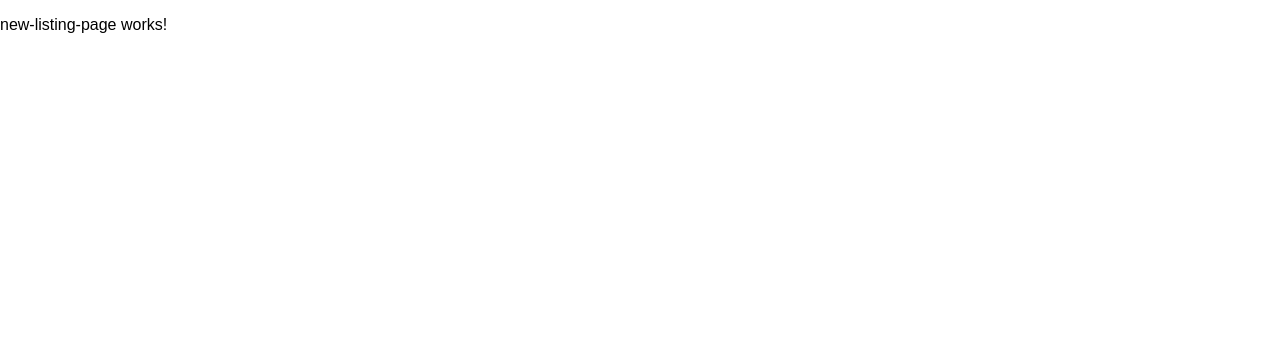
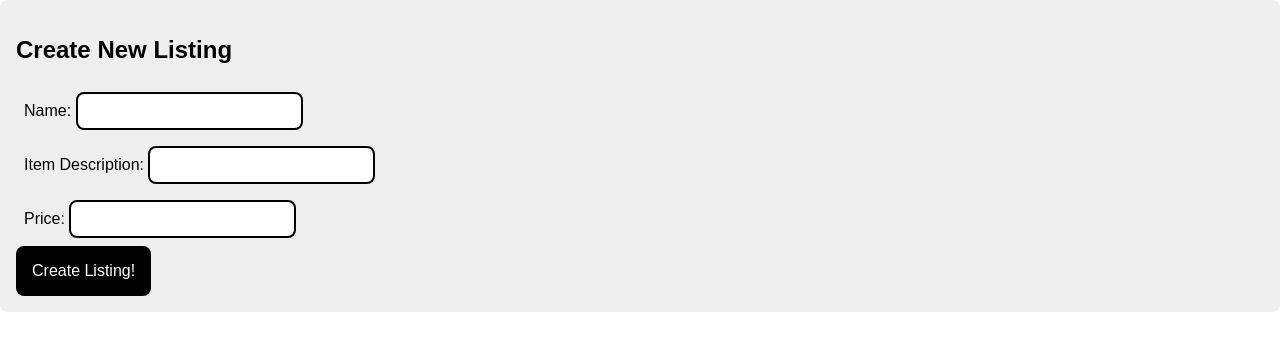
Before and after one commit to friedmanalexg/friedslist, an Angular app: page /new-listing in a window 1280 px wide. Shown: the top 350 px of the page. Built offline with nearby package versions, Linux system fonts and the light colour scheme.

Commit message:
implemented new listings component, compiles

```diff
--- a/src/app/new-listing-page/new-listing-page.component.html
+++ b/src/app/new-listing-page/new-listing-page.component.html
@@ -1 +1,24 @@
-<p>new-listing-page works!</p>
+<div class="content-box">
+    <h2>Create New Listing</h2>
+    <form (ngSubmit)="onSubmit()">
+        <div>
+            <label for="name">
+                Name:
+            </label>
+            <input id="name" name="name" type="text" [(ngModel)]="name" />
+        </div>
+        <div>
+            <label for="description">
+                Item Description:
+            </label>
+            <input id="description" name="description" type="text" [(ngModel)]="description" />
+        </div>
+        <div>
+            <label for="price">
+                Price:
+            </label>
+            <input id="price" name="price" type="text" [(ngModel)]="price" />
+        </div>
+        <button type="submit">Create Listing!</button>
+    </form>
+</div>
```
